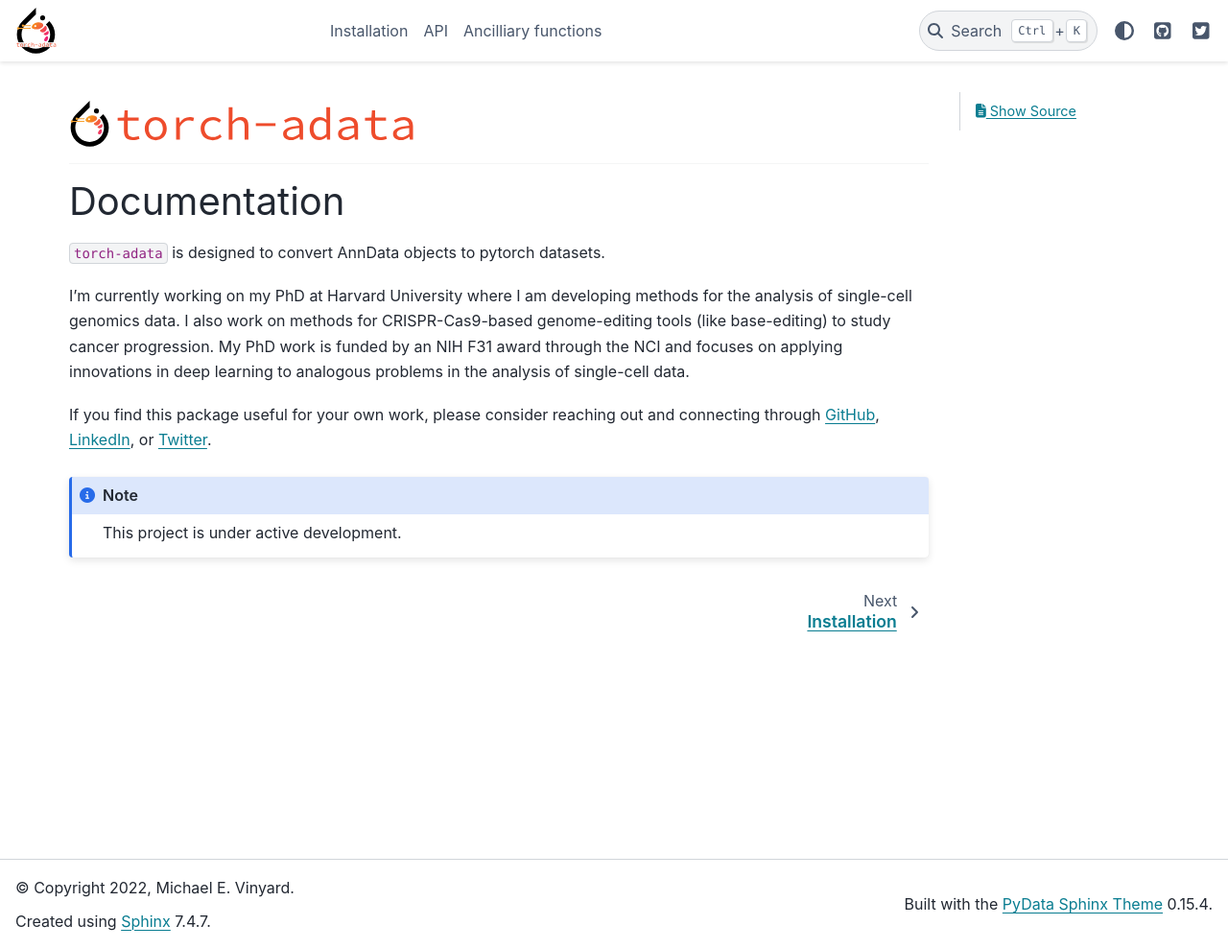
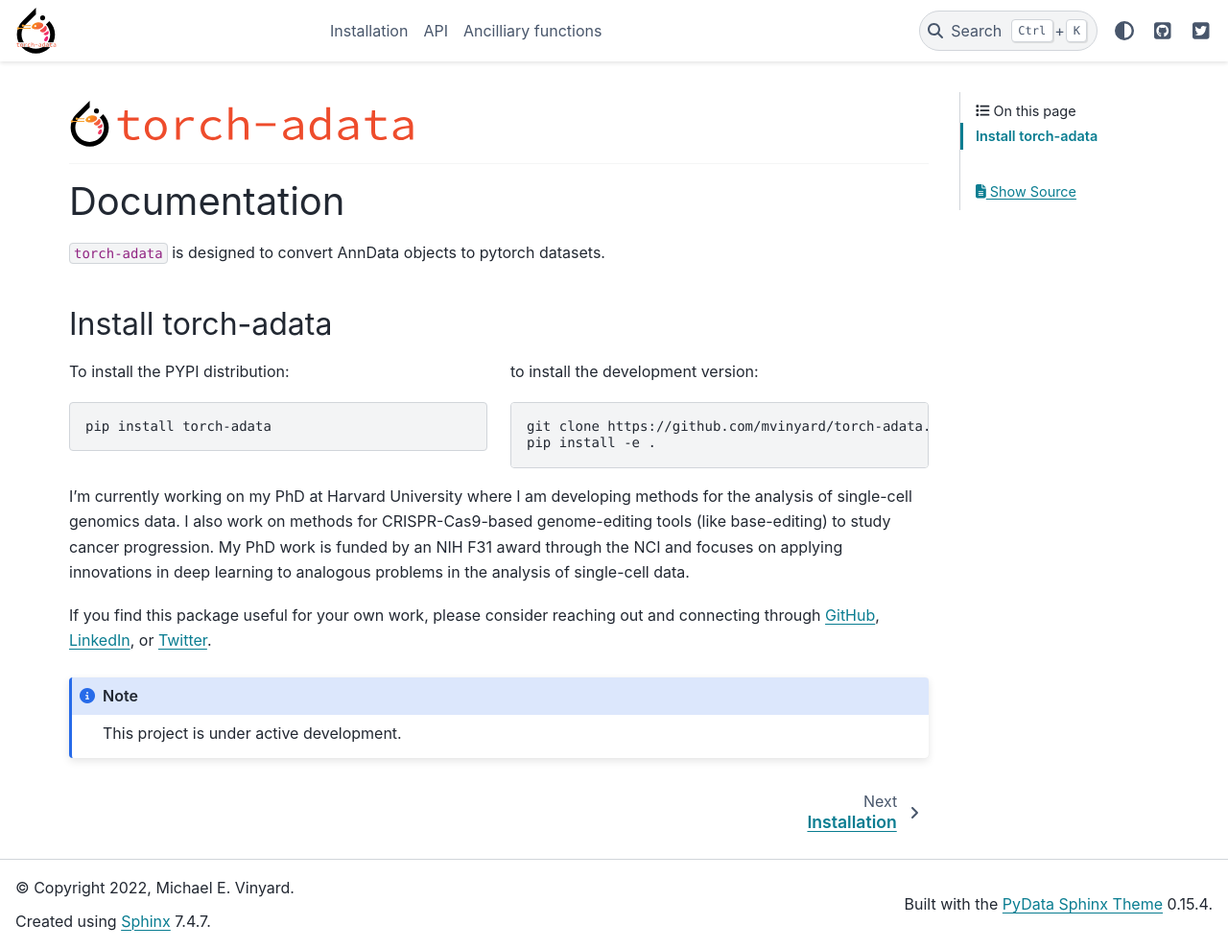
Before and after one commit to mvinyard/torch-adata, a Sphinx documentation site: the page built from docs/source/index.rst, in a window 1280 px wide and 989 px high. Shown: the whole window at 96% size. Built offline with Sphinx 7.4.7 and the PyData theme 0.15.4, drawn with Linux system fonts in a browser that asks for light colours.

Commit message:
improve docs

```diff
--- a/docs/source/index.rst
+++ b/docs/source/index.rst
@@ -16,7 +16,40 @@ Documentation
 ********************
 ``torch-adata`` is designed to convert AnnData objects to pytorch datasets.
 
+
+Install torch-adata
+-------------------
+
+.. raw:: html
+
+   <div class="row" style='font-size: 16px'>
+      <div class='col-md-6'>
+
+To install the PYPI distribution:
+
+.. code-block:: bash
+
+    pip install torch-adata
+
+.. raw:: html
+
+      </div>
+      <div class='col-md-6'>
+
+to install the development version:
+
+.. code-block:: bash
+
+    git clone https://github.com/mvinyard/torch-adata.git; cd torch-adata
+    pip install -e .
+
+.. raw:: html
+
+      </div>
+   </div>
+
 I'm currently working on my PhD at Harvard University where I am developing methods for the analysis of single-cell genomics data. I also work on methods for CRISPR-Cas9-based genome-editing tools (like base-editing) to study cancer progression. My PhD work is funded by an NIH F31 award through the NCI and focuses on applying innovations in deep learning to analogous problems in the analysis of single-cell data.
+
 
 If you find this package useful for your own work, please consider reaching out and connecting through `GitHub <https://github.com/mvinyard>`_, `LinkedIn <https://www.linkedin.com/in/michaelvinyard/>`_, or `Twitter <https://twitter.com/vinyard_m>`_.
 
--- a/torch_adata/__init__.py
+++ b/torch_adata/__init__.py
@@ -5,7 +5,7 @@ __author__ = ", ".join(["Michael E. Vinyard"])
 __email__ = ", ".join(["vinyard@g.harvard.edu"])
 
 
-# ----------------------------------------------------------------------------------------
+# specify version: -----------------------------------------------------------------------
 __version__ = "0.0.16"
 
 
```
Also changed, not shown: 4 other files.
